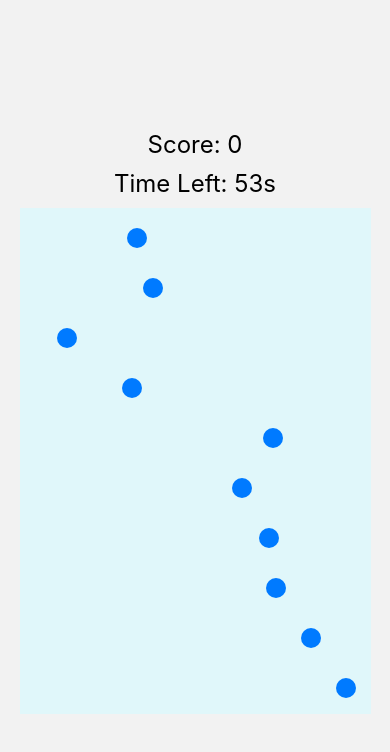
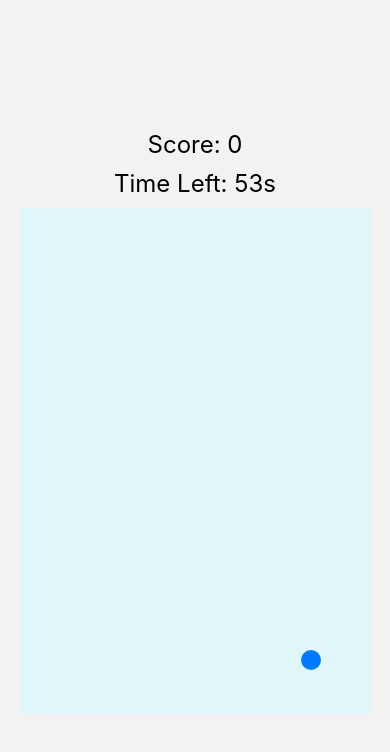
Before and after one commit to Vachek-hooves/FallsviewBeauty, a React Native app: screen /WaterDropsPlayGameScreen in a window 390 px wide. Shown: the top 752 px of the page. Built offline with nearby package versions, Linux system fonts and the light colour scheme.

Commit message:
update woter drop speed line 51

```diff
--- a/screen/StackScreen/WaterDropsPlayGameScreen.js
+++ b/screen/StackScreen/WaterDropsPlayGameScreen.js
@@ -36,7 +36,7 @@ const WaterDropsPlayGameScreen = () => {
           y: 0,
         };
         setDrops(prev => [...prev, newDrop]);
-      }, 500);
+      }, 800);
 
       return () => clearInterval(dropInterval);
     }
@@ -48,10 +48,10 @@ const WaterDropsPlayGameScreen = () => {
         setDrops(prev =>
           prev.map(drop => ({
             ...drop,
-            y: drop.y + 5,
+            y: drop.y + 2,
           })).filter(drop => drop.y < height * 0.6)
         );
-      }, 50);
+      }, 1);
 
       return () => clearInterval(fallInterval);
     }
```
